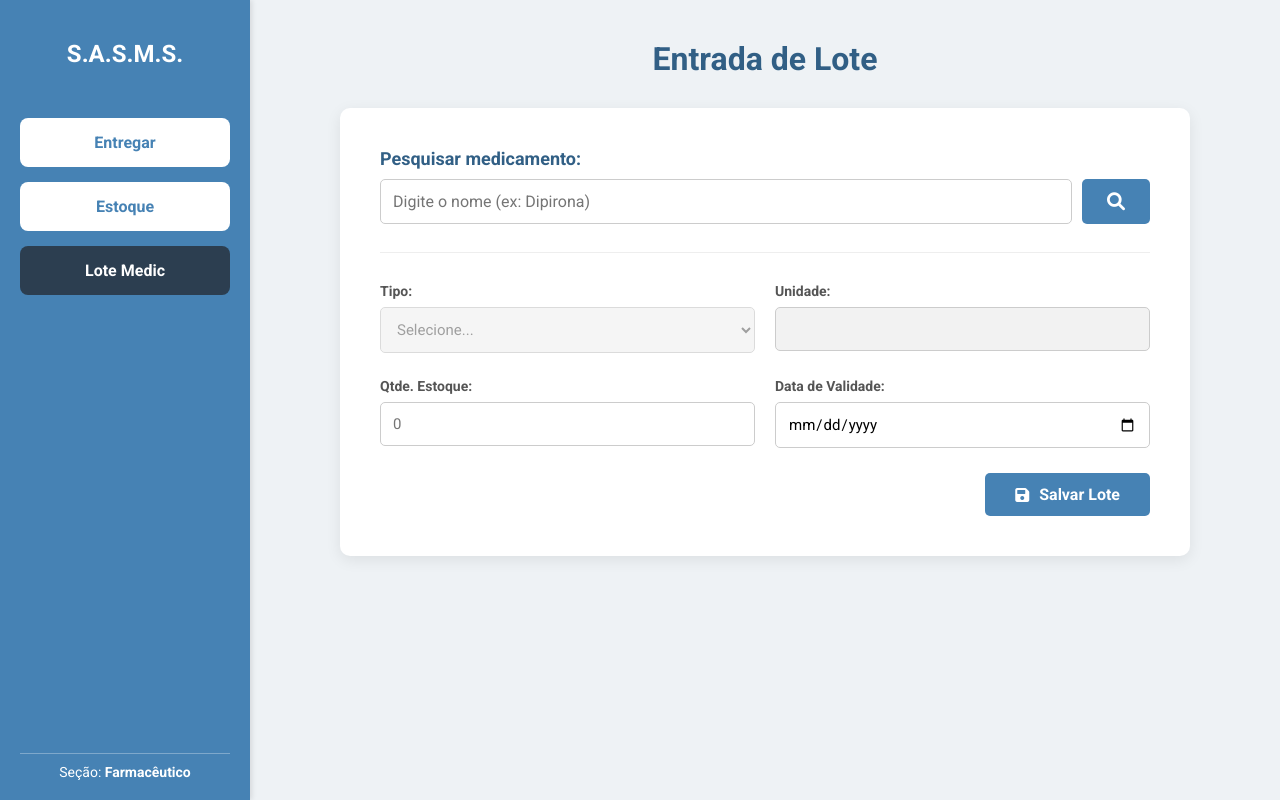
After one commit to jmarcosgc/Sistema-de-Administracao---Secretaria-de-Saude-Municipal, a Flask app: template templates/pages/farmacia_lote.html in a window 1280 px wide. The commit adds this page. Run offline with Flask 3, Linux system fonts and the light colour scheme; the template is opened without the code that fills it, so the values that code supplies are empty.

Commit message:
feat: adicionando páginas(frontend) de entrega & lote

```diff
--- /dev/null
+++ b/static/css/farmacia_lote.css
@@ -0,0 +1,179 @@
+:root {
+    --sidebar-bg: #4682B4;
+    --sidebar-hover: #315f85;
+    --main-bg: #eef2f5; /* Fundo cinza claro suave */
+    --white: #ffffff;
+    --text-blue: #315f85;
+    --border-color: #ccc;
+}
+
+* { margin: 0; padding: 0; box-sizing: border-box; font-family: 'Roboto', sans-serif; }
+
+body {
+    display: flex;
+    height: 100vh;
+    background-color: var(--main-bg);
+}
+
+/* --- SIDEBAR (Padrão) --- */
+.sidebar {
+    width: 250px;
+    background-color: var(--sidebar-bg);
+    color: var(--white);
+    display: flex;
+    flex-direction: column;
+    padding: 20px;
+    box-shadow: 2px 0 5px rgba(0,0,0,0.1);
+}
+
+.logo { font-size: 24px; font-weight: bold; text-align: center; margin: 20px 0 50px 0; }
+.nav-buttons { display: flex; flex-direction: column; gap: 15px; flex-grow: 1; }
+.btn-nav {
+    background-color: var(--white);
+    color: var(--sidebar-bg);
+    border: none;
+    padding: 15px;
+    border-radius: 8px;
+    font-size: 16px;
+    font-weight: bold;
+    cursor: pointer;
+    transition: 0.3s;
+    text-align: center;
+}
+.btn-nav:hover { background-color: #f0f0f0; transform: translateY(-2px); }
+.btn-nav.active { background-color: #2c3e50; color: white; }
+.sidebar-footer { margin-top: 20px; padding-top: 10px; border-top: 1px solid rgba(255,255,255,0.3); text-align: center; font-size: 14px; }
+
+/* --- CONTEÚDO PRINCIPAL --- */
+.main-content {
+    flex: 1;
+    padding: 40px;
+    display: flex;
+    flex-direction: column;
+    align-items: center; /* Centraliza tudo horizontalmente */
+    overflow-y: auto;
+}
+
+.page-title {
+    color: var(--text-blue);
+    font-size: 32px;
+    margin-bottom: 30px;
+    font-weight: bold;
+}
+
+/* --- O FORMULÁRIO (O Cartão Branco) --- */
+.form-container {
+    background-color: var(--white);
+    padding: 40px;
+    border-radius: 10px;
+    box-shadow: 0 4px 15px rgba(0,0,0,0.08); /* Sombra suave */
+    width: 100%;
+    max-width: 850px; /* Largura máxima para ficar bonito */
+}
+
+/* Área de Busca */
+.form-group-search {
+    margin-bottom: 30px;
+    padding-bottom: 20px;
+    border-bottom: 1px solid #eee; /* Linha separadora */
+}
+
+.form-group-search label {
+    display: block;
+    font-size: 18px;
+    color: var(--text-blue);
+    margin-bottom: 10px;
+    font-weight: bold;
+}
+
+.search-wrapper {
+    display: flex;
+    gap: 10px;
+}
+
+.search-wrapper input {
+    flex: 1;
+    padding: 12px;
+    border: 1px solid var(--border-color);
+    border-radius: 5px;
+    font-size: 16px;
+    outline: none;
+}
+
+.search-wrapper input:focus { border-color: var(--sidebar-bg); }
+
+.btn-search {
+    background-color: var(--sidebar-bg);
+    color: white;
+    border: none;
+    padding: 0 25px;
+    border-radius: 5px;
+    cursor: pointer;
+    font-size: 18px;
+}
+.btn-search:hover { background-color: var(--sidebar-hover); }
+
+/* Linhas dos Inputs (Lado a Lado) */
+.form-row {
+    display: flex;
+    gap: 20px;
+    margin-bottom: 25px;
+}
+
+.input-group {
+    flex: 1; /* Faz ocupar espaço igual */
+    display: flex;
+    flex-direction: column;
+    gap: 8px;
+}
+
+.input-group label {
+    font-weight: bold;
+    color: #555;
+    font-size: 14px;
+}
+
+.input-detail {
+    padding: 12px;
+    border: 1px solid var(--border-color);
+    border-radius: 5px;
+    font-size: 15px;
+    background-color: #fff;
+    width: 100%;
+}
+
+.input-detail:focus { border-color: var(--sidebar-bg); outline: none; }
+
+/* Inputs desabilitados (cinza) */
+.input-detail:disabled, .input-detail[readonly] {
+    background-color: #f2f2f2;
+    color: #777;
+    cursor: not-allowed;
+}
+
+/* Botão Salvar (Direita) */
+.footer-action {
+    display: flex;
+    justify-content: flex-end;
+    margin-top: 20px;
+}
+
+.btn-cadastrar {
+    background-color: var(--sidebar-bg);
+    color: var(--white);
+    border: none;
+    padding: 12px 30px;
+    border-radius: 5px;
+    font-weight: bold;
+    font-size: 16px;
+    cursor: pointer;
+    display: flex;
+    align-items: center;
+    gap: 10px;
+    transition: transform 0.2s;
+}
+
+.btn-cadastrar:hover {
+    background-color: var(--sidebar-hover);
+    transform: translateY(-2px);
+}
--- a/templates/pages/farmacia_estoque_novoMedicamento.html
+++ b/templates/pages/farmacia_estoque_novoMedicamento.html
@@ -17,6 +17,7 @@
         <nav class="nav-buttons">
             <button class="btn-nav" id="btnEntregar" onclick="window.location.href='/entrega'">Entregar</button>
             <button class="btn-nav active" id="btnEstoque" onclick="window.location.href='/estoque'">Estoque</button>
+            <button class="btn-nav" id="btnNovoMedicamento" onclick="window.location.href='/lote'">Lote Medicamento</button>
         </nav>
         <div class="sidebar-footer">
             Seção: <strong>Farmacêutico</strong>
--- /dev/null
+++ b/templates/pages/farmacia_lote.html
@@ -0,0 +1,84 @@
+<!DOCTYPE html>
+<html lang="pt-br">
+<head>
+    <meta charset="UTF-8">
+    <meta name="viewport" content="width=device-width, initial-scale=1.0">
+    <title>S.A.S.M.S. - Entrada de Lote</title>
+
+    <link href="https://cdnjs.cloudflare.com/ajax/libs/font-awesome/6.0.0/css/all.min.css" rel="stylesheet">
+    <link href="https://fonts.googleapis.com/css2?family=Roboto:wght@400;500;700&display=swap" rel="stylesheet">
+
+    <link rel="stylesheet" href="{{ url_for('static', filename='css/farmacia_lote.css') }}">
+    <!-- <link rel="stylesheet" href="farmacia_lote.css"> -->
+</head>
+<body>
+
+    <aside class="sidebar">
+        <div class="logo">S.A.S.M.S.</div>
+
+        <nav class="nav-buttons">
+            <button class="btn-nav" onclick="window.location.href='/entrega'">Entregar</button>
+            <button class="btn-nav" onclick="window.location.href='/estoque'">Estoque</button>
+            <button class="btn-nav active" onclick="window.location.href='/lote'">Lote Medic</button>
+        </nav>
+
+        <div class="sidebar-footer">
+            Seção: <strong>Farmacêutico</strong>
+        </div>
+    </aside>
+
+    <main class="main-content">
+        <h2 class="page-title">Entrada de Lote</h2>
+
+        <div class="form-container">
+
+            <div class="form-group-search">
+                <label>Pesquisar medicamento:</label>
+                <div class="search-wrapper">
+                    <input type="text" id="inputBusca" placeholder="Digite o nome (ex: Dipirona)">
+                    <button id="btnBuscarMedicamento" class="btn-search">
+                        <i class="fas fa-search"></i>
+                    </button>
+                </div>
+                <small id="msgBusca" style="margin-top: 8px; display: block; font-weight: bold;"></small>
+            </div>
+
+            <div class="form-row">
+                <div class="input-group">
+                    <label>Tipo:</label>
+                    <select id="selectTipo" class="input-detail" disabled>
+                        <option value="">Selecione...</option>
+                    </select>
+                </div>
+
+                <div class="input-group">
+                    <label>Unidade:</label>
+                    <input type="text" id="inputUnidade" class="input-detail" readonly>
+                </div>
+            </div>
+
+            <div class="form-row">
+                <div class="input-group">
+                    <label>Qtde. Estoque:</label>
+                    <input type="number" id="inputQtd" class="input-detail" placeholder="0">
+                </div>
+
+                <div class="input-group">
+                    <label>Data de Validade:</label>
+                    <input type="date" id="inputValidade" class="input-detail">
+                </div>
+            </div>
+
+            <div class="footer-action">
+                <button id="btnSalvarLote" class="btn-cadastrar">
+                    <i class="fas fa-save"></i> Salvar Lote
+                </button>
+            </div>
+
+        </div>
+    </main>
+
+    <!-- <script src="{{ url_for('static', filename='js/api.js') }}"></script>
+    <script src="{{ url_for('static', filename='js/lote.js') }}"></script> -->
+</body>
+</html>
```
Also changed, not shown: api/farmacia/routes/estoque_routes.py (+7 -7 lines), static/css/farmacia_entrega.css (added, +113 -0 lines), templates/pages/farmacia_entrega.html (added, +72 -0 lines).
